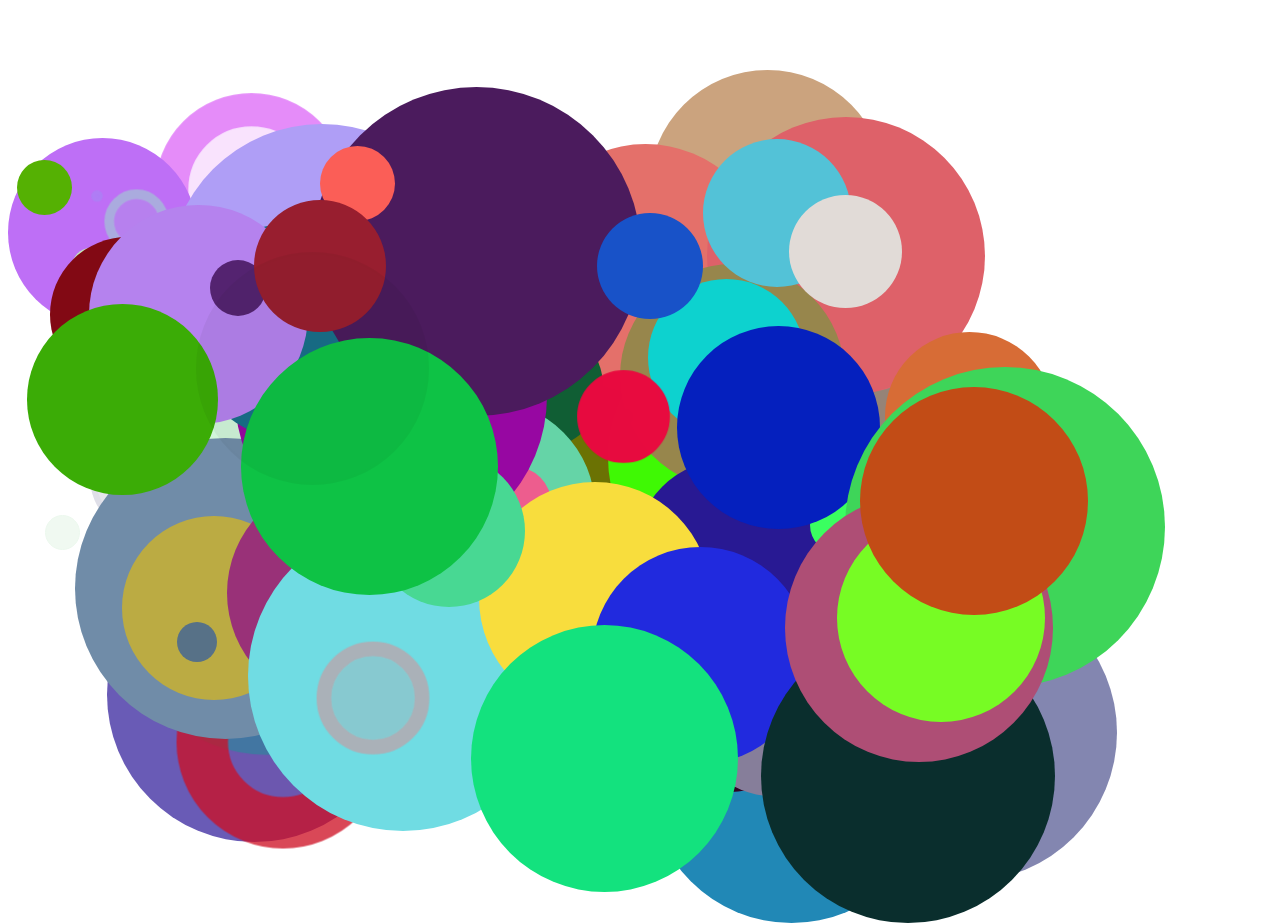
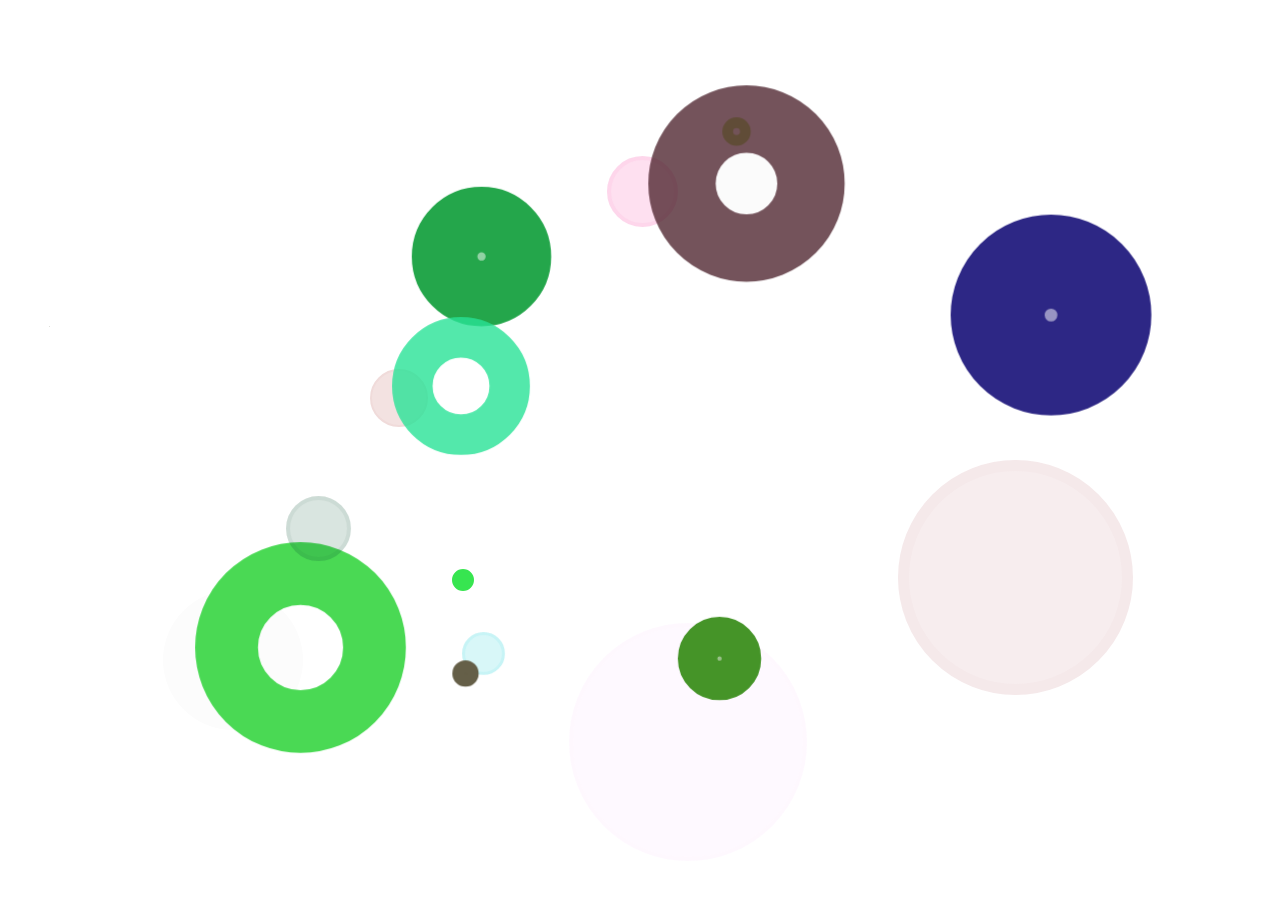
Before and after one commit to rhythm191/dart-sass-bubble, a Vue app: page / in a window 1280 px wide. Built offline with nearby package versions, Linux system fonts and the light colour scheme.

Commit message:
fix: initial state

```diff
--- a/src/App.vue
+++ b/src/App.vue
@@ -30,9 +30,7 @@ export default {
   $size: math.ceil(math.random() * 300px + 30px);
   $color: rgb(math.random() * 255, math.random() * 255, math.random() * 255);
 
-
   .animation#{$i} {
-
     box-sizing: border-box;
     position: absolute;
     left: math.random() * 900px;
@@ -45,9 +43,9 @@ export default {
     background-color: $color;
     width: $size;
     height: $size;
-    opacity: 1;
+    opacity: 0;
     z-index: math.ceil(math.random() * 100);
-    animation: scale-#{$i} math.random() * 2 + 3s math.random() * 30 + 1s infinite normal
+    animation: scale-#{$i} math.random() * 2 + 3s math.random() * 30 + 1s infinite normal;
   }
 
   @keyframes scale-#{$i} {
```
